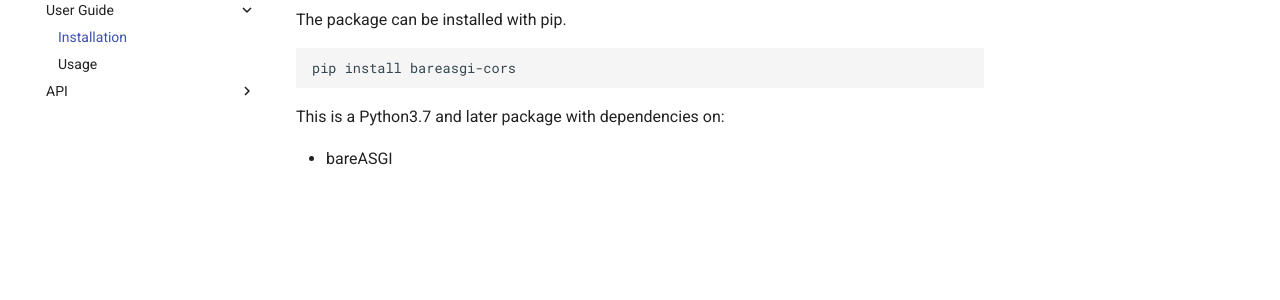
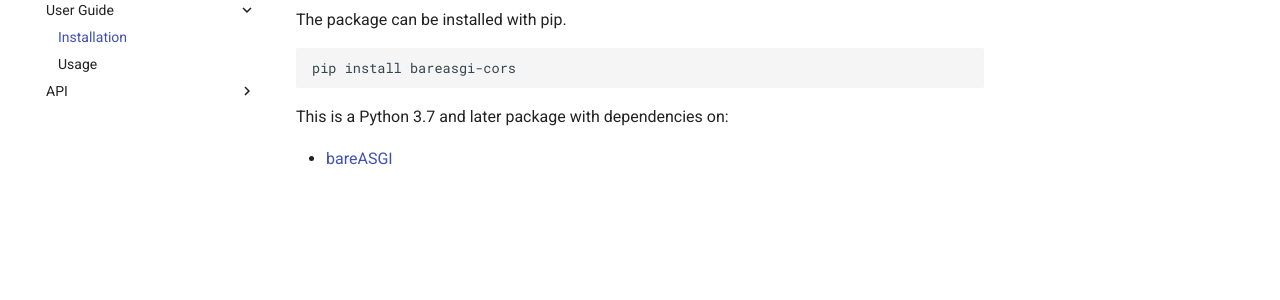
Before and after one commit to rob-blackbourn/bareASGI-cors, an MkDocs documentation site: the page built from documentation/user-guide/installation.md, in a window 1280 px wide. Shown: the part 173-473 px from the top of the page. Built offline with MkDocs 1.6.1 and Material for MkDocs 9.7.7, drawn with Linux system fonts in a browser that asks for light colours; comment, search, counter and statistics services are not loaded.

Commit message:
Updated some docs

````diff
--- a/docs/user-guide/installation/index.html
+++ b/docs/user-guide/installation/index.html
@@ -353,9 +353,9 @@
 </code></pre></div>
 
 
-<p>This is a Python3.7 and later package with dependencies on:</p>
+<p>This is a Python 3.7 and later package with dependencies on:</p>
 <ul>
-<li>bareASGI</li>
+<li><a href="https://github.com/rob-blackbourn/bareasgi">bareASGI</a></li>
 </ul>
 
 
--- a/documentation/user-guide/installation.md
+++ b/documentation/user-guide/installation.md
@@ -6,6 +6,6 @@ The package can be installed with pip.
 pip install bareasgi-cors
 ```
 
-This is a Python3.7 and later package with dependencies on:
+This is a Python 3.7 and later package with dependencies on:
 
-* bareASGI
+* [bareASGI](https://github.com/rob-blackbourn/bareasgi)
````
Also changed, not shown: README.md (+6 -6 lines), docs/search/search_index.json (+1 -1 lines), docs/sitemap.xml (+4 -4 lines), 1 other file.
